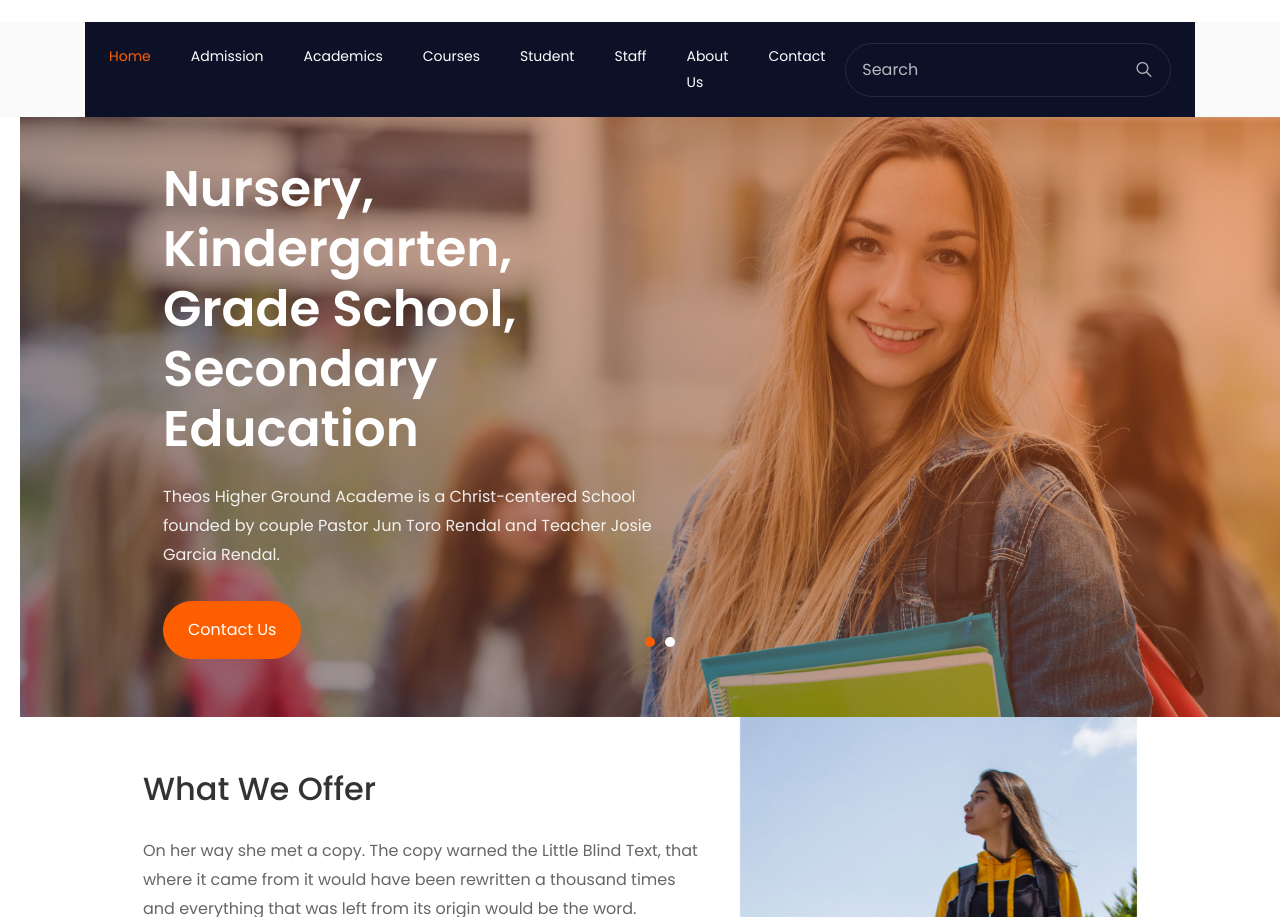
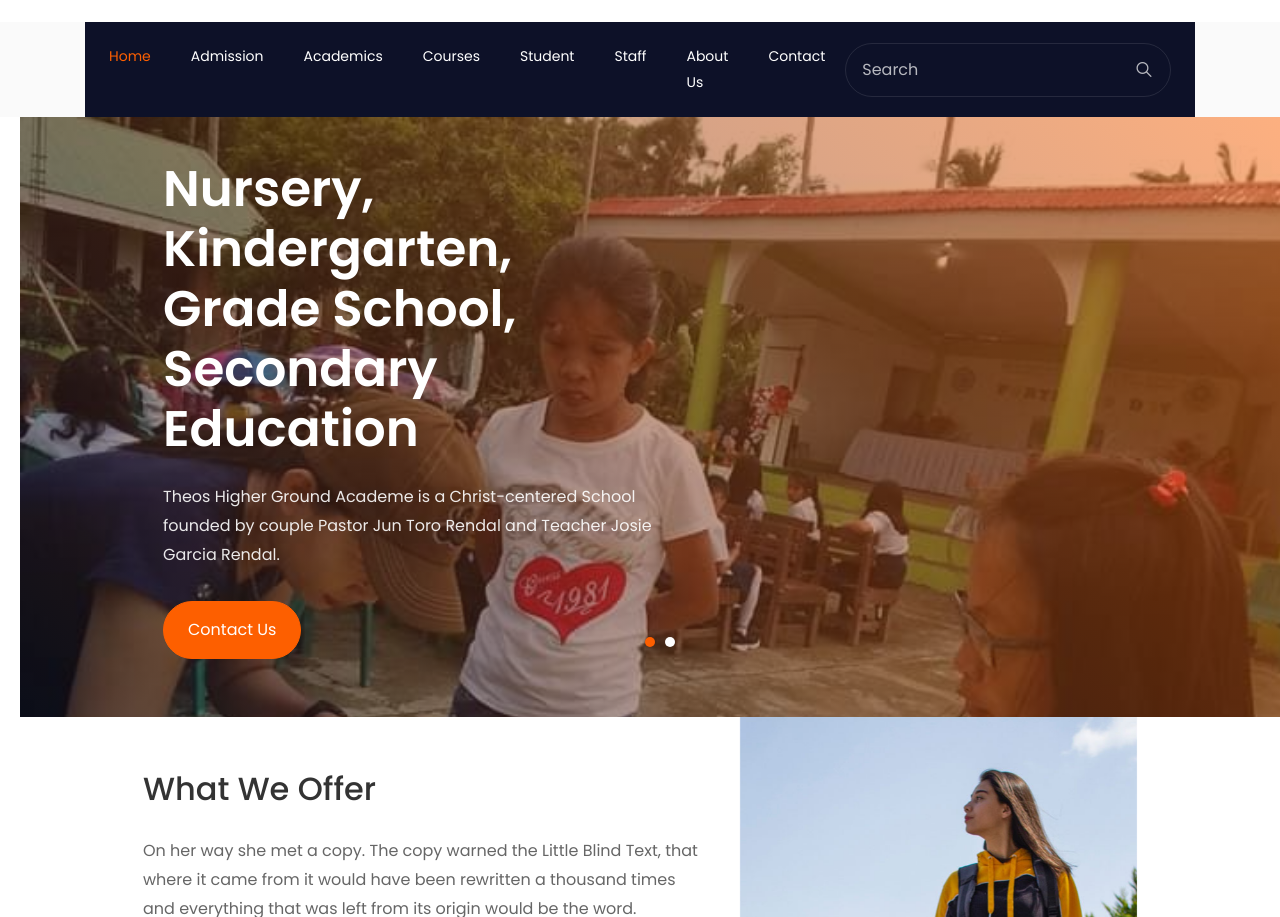
Before and after one commit to panyero2003/theos.edu.ph, a plain HTML site: page index.html in a window 1280 px wide. Shown: the part 986-1903 px from the top of the page. Drawn offline with Linux system fonts and the light colour scheme; some packages are replaced by stand-ins of ours; no server answers; files whose address does not match are found by name.

Commit message:
Add files via upload

```diff
--- a/index.html
+++ b/index.html
@@ -103,7 +103,7 @@
         </div>
       </div>
 
-      <div class="slider-item" style="background-image:url(images/bg_2.jpg);">
+      <div class="slider-item" style="background-image:url(images/early-reg1.jpg);">
       	<div class="overlay"></div>
         <div class="container">
           <div class="row no-gutters slider-text align-items-center justify-content-start" data-scrollax-parent="true">
```
